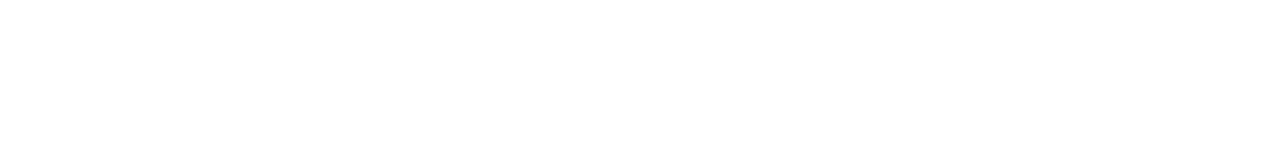
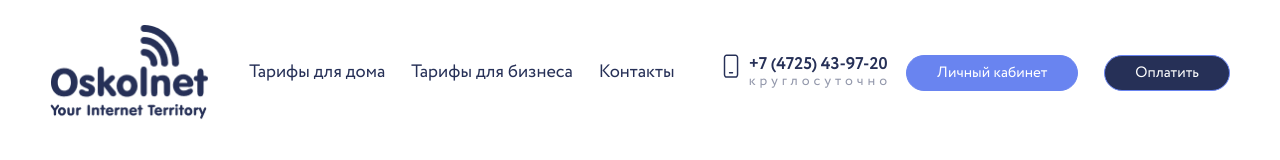
Before and after one commit to mirael26/oskolnet, a website built with webpack: page src/index.html in a window 1280 px wide. Built offline with nearby package versions, Linux system fonts and the light colour scheme.

Commit message:
Add header

```diff
--- /dev/null
+++ b/src/blocks/button/button.scss
@@ -0,0 +1,16 @@
+.button {
+  @include button-text;
+  padding: 5px 45px;
+  border: 1px solid #6984F0;
+  border-radius: 30px;
+
+  &--blue {
+    color: white;
+    background-color: $blue;
+  }
+
+  &--denim {
+    color: white;
+    background-color: $denim;
+  }
+}
--- /dev/null
+++ b/src/blocks/container/container.scss
@@ -0,0 +1,4 @@
+.container {
+  margin: 0 auto;
+  max-width: 1180px;
+}
--- /dev/null
+++ b/src/blocks/header/header.scss
@@ -0,0 +1,32 @@
+.header {
+  padding: 25px 0;
+  background-color: white;
+}
+
+.header__wrapper {
+  display: flex;
+  justify-content: space-between;
+  align-items: center;
+}
+
+.header__logo {
+  width: 158px;
+  height: 95px;
+  margin-right: 26px;
+}
+
+.header__nav {
+  flex-wrap: wrap;
+  margin-right: 33px;
+}
+
+.header__buttons {
+  display: flex;
+  gap: 26px;
+}
+
+.header__button {
+  padding: 6px 30px;
+  font-size: 15px;
+  line-height: 22px;
+}
--- /dev/null
+++ b/src/blocks/main-nav/main-nav.scss
@@ -0,0 +1,9 @@
+.main-nav {
+  display: flex;
+  gap: 26px;
+}
+
+.main-nav__link {
+  @include nav-text;
+
+}
--- /dev/null
+++ b/src/blocks/phone/phone.scss
@@ -0,0 +1,47 @@
+.phone {
+  display: flex;
+}
+
+.phone__icon {
+  margin-right: 10px;
+
+  .phone--dark & {
+    fill: $denim;
+  }
+}
+
+.phone__text-block {
+  display: flex;
+
+  .phone--column & {
+    flex-direction: column;
+  }
+}
+
+.phone__numbers {
+  margin-top: -2px;
+  font-family: 'Circe', sans-serif;
+  font-style: normal;
+  font-weight: 700;
+  font-size: 17px;
+  line-height: 25px;
+
+  .phone--dark & {
+    color: $denim;
+  }
+}
+
+.phone__text {
+  margin-top: -6px;
+  font-family: 'Circe', sans-serif;
+  font-style: normal;
+  font-weight: 400;
+  font-size: 14px;
+  line-height: 21px;
+  letter-spacing: 0.28em;
+  opacity: 0.5;
+
+  .phone--dark & {
+    color: $denim;
+  }
+}
--- a/src/index.html
+++ b/src/index.html
@@ -9,7 +9,33 @@
 <body class="body">
   <div id="root">
     <h1 class="visually-hidden">Главная</h1>
-    <header class="header"></header>
+
+    <header class="header">
+      <div class="header__wrapper container">
+        <img class="header__logo" src="img/logo.png" alt="Oskolnet логотип">
+        <nav class="header__nav main-nav">
+          <a href="#" class="main-nav__link">Тарифы для дома</a>
+          <a href="#" class="main-nav__link">Тарифы для бизнеса</a>
+          <a href="#" class="main-nav__link">Контакты</a>
+        </nav>
+
+        <div class="header__phone phone phone--column phone--dark">
+          <svg class="phone__icon" width="16" height="24" viewBox="0 0 16 24" fill="none" xmlns="http://www.w3.org/2000/svg">
+            <path d="M6.58071 17.9592C6.38843 17.9592 6.20402 18.0356 6.06806 18.1716C5.9321 18.3075 5.85571 18.4919 5.85571 18.6842C5.85571 18.8765 5.9321 19.0609 6.06806 19.1969C6.20402 19.3328 6.38843 19.4092 6.58071 19.4092H9.48071C9.67299 19.4092 9.8574 19.3328 9.99336 19.1969C10.1293 19.0609 10.2057 18.8765 10.2057 18.6842C10.2057 18.4919 10.1293 18.3075 9.99336 18.1716C9.8574 18.0356 9.67299 17.9592 9.48071 17.9592H6.58071Z" fill="#263057"/>
+            <path d="M3.68076 0.559204C2.91163 0.559204 2.17401 0.864739 1.63015 1.40859C1.0863 1.95245 0.780762 2.69008 0.780762 3.4592V20.8592C0.780762 21.6283 1.0863 22.366 1.63015 22.9098C2.17401 23.4537 2.91163 23.7592 3.68076 23.7592H12.3808C13.1499 23.7592 13.8875 23.4537 14.4314 22.9098C14.9752 22.366 15.2808 21.6283 15.2808 20.8592V3.4592C15.2808 2.69008 14.9752 1.95245 14.4314 1.40859C13.8875 0.864739 13.1499 0.559204 12.3808 0.559204H3.68076ZM2.23076 3.4592C2.23076 3.07464 2.38353 2.70583 2.65546 2.4339C2.92739 2.16197 3.2962 2.0092 3.68076 2.0092H12.3808C12.7653 2.0092 13.1341 2.16197 13.4061 2.4339C13.678 2.70583 13.8308 3.07464 13.8308 3.4592V20.8592C13.8308 21.2438 13.678 21.6126 13.4061 21.8845C13.1341 22.1564 12.7653 22.3092 12.3808 22.3092H3.68076C3.2962 22.3092 2.92739 22.1564 2.65546 21.8845C2.38353 21.6126 2.23076 21.2438 2.23076 20.8592V3.4592Z" fill="#263057"/>
+          </svg>
+          <div class="phone__text-block">
+            <b class="phone__numbers">+7 (4725) 43-97-20</b>
+            <p class="phone__text">круглосуточно</p>
+          </div>
+        </div>
+
+        <div class="header__buttons">
+          <button class="header__button button button--blue">Личный кабинет</button>
+          <button class="header__button button button--denim">Оплатить</button>
+        </div>
+      </div>
+    </header>
   </div>
 </body>
 
--- a/src/main.scss
+++ b/src/main.scss
@@ -4,3 +4,9 @@
 @import './scss/visually-hidden.scss';
 @import './scss/mixins.scss';
 @import './normalize.css';
+
+@import './blocks/container/container.scss';
+@import './blocks/button/button.scss';
+@import './blocks/phone/phone.scss';
+@import './blocks/header/header.scss';
+@import './blocks/main-nav/main-nav.scss';
--- a/src/scss/mixins.scss
+++ b/src/scss/mixins.scss
@@ -1,5 +1,5 @@
 @mixin h2 {
-  font-family: 'Circe';
+  font-family: 'Circe', Arial, Helvetica, sans-serif;
   font-style: normal;
   font-weight: 700;
   font-size: 48px;
@@ -8,7 +8,7 @@
 }
 
 @mixin h3 {
-  font-family: 'Circe';
+  font-family: 'Circe', Arial, Helvetica, sans-serif;
   font-style: normal;
   font-weight: 700;
   font-size: 38px;
@@ -17,7 +17,7 @@
 }
 
 @mixin nav-text {
-  font-family: 'Circe';
+  font-family: 'Circe', Arial, Helvetica, sans-serif;
   font-style: normal;
   font-weight: 400;
   font-size: 18px;
@@ -26,7 +26,7 @@
 }
 
 @mixin button-text {
-  font-family: 'Circe';
+  font-family: 'Circe', Arial, Helvetica, sans-serif;
   font-style: normal;
   font-weight: 400;
   font-size: 18px;
@@ -34,7 +34,7 @@
 }
 
 @mixin text {
-  font-family: 'Circe';
+  font-family: 'Circe', Arial, Helvetica, sans-serif;
   font-style: normal;
   font-weight: 400;
   font-size: 18px;
```
Also changed, not shown: src/img/logo.png (added).
